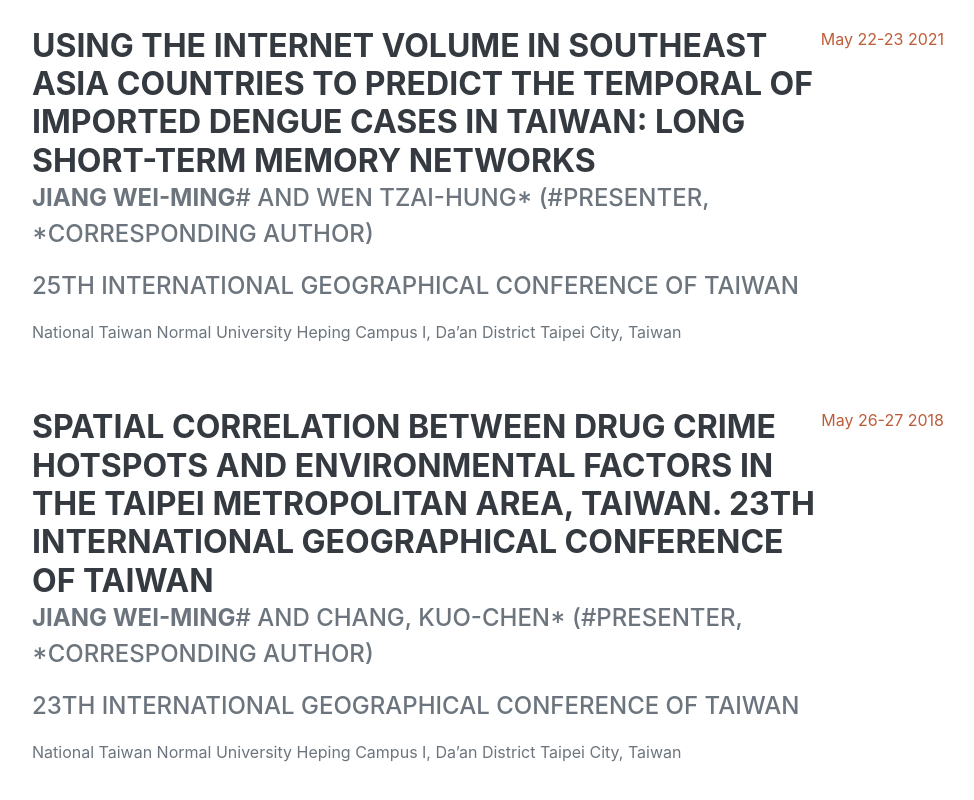
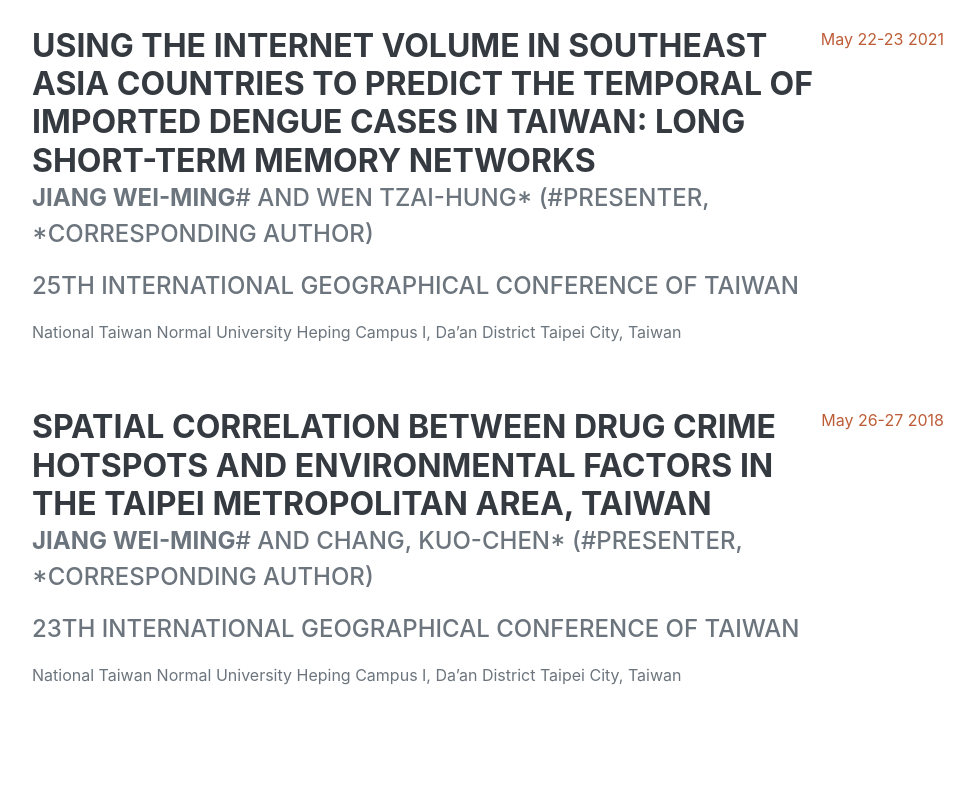
Before and after one commit to JWMHub/JWMHub.github.io, a plain HTML site: page index.html in a window 1280 px wide. Shown: the part 8102-8902 px from the top of the page, without its empty margins (288-1262 px from the left). Drawn offline with nearby package versions, Linux system fonts and the light colour scheme; a web font is replaced by a local one.

Commit message:
Update index.html

```diff
--- a/index.html
+++ b/index.html
@@ -369,7 +369,7 @@
                     </div>
                     <div class="d-flex flex-column flex-md-row justify-content-between mb-5">
                         <div class="flex-grow-1">
-                            <h3 class="mb-0">Spatial Correlation Between Drug Crime Hotspots and Environmental Factors in the Taipei Metropolitan Area, Taiwan. 23th International Geographical Conference of Taiwan</h3>
+                            <h3 class="mb-0">Spatial Correlation Between Drug Crime Hotspots and Environmental Factors in the Taipei Metropolitan Area, Taiwan</h3>
                             <div class="subheading mb-3"><b>Jiang Wei-Ming</b># and Chang, Kuo-Chen* (#Presenter, *Corresponding author)</div>
                             <div class="subheading mb-3">23th International Geographical Conference of Taiwan</div>
                             <p>National Taiwan Normal University Heping Campus Ⅰ, Da’an District Taipei City, Taiwan</p>
```
